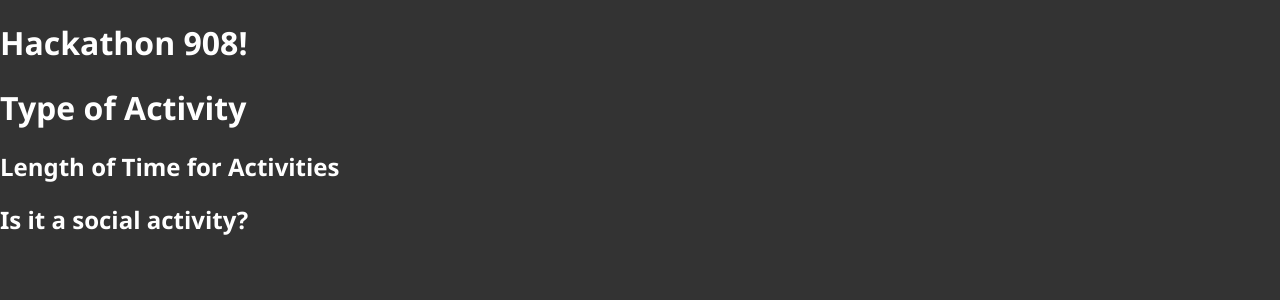
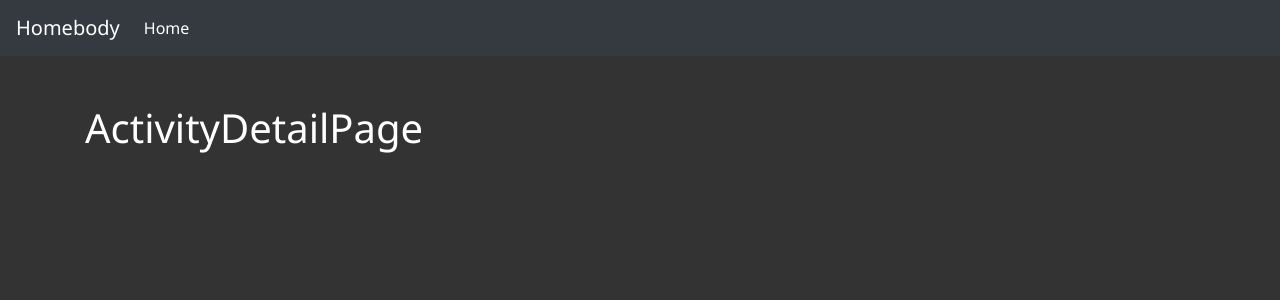
Before and after one commit to j-blaz3/hackathon-908, a React (Create React App) app: page /activity/1 in a window 1280 px wide. Shown: the top 300 px of the page. Built offline with nearby package versions, Linux system fonts and the light colour scheme.

Commit message:
added NavBar and Routing to ActivityDetailsPage

```diff
--- a/package.json
+++ b/package.json
@@ -8,6 +8,7 @@
     "@testing-library/user-event": "^12.2.2",
     "react": "^17.0.1",
     "react-dom": "^17.0.1",
+    "react-router-dom": "^5.2.0",
     "react-scripts": "4.0.1",
     "web-vitals": "^0.2.4"
   },
--- a/public/index.html
+++ b/public/index.html
@@ -1,6 +1,7 @@
 <!DOCTYPE html>
 <html lang="en">
   <head>
+    <!-- Required meta tags -->
     <meta charset="utf-8" />
     <link rel="icon" href="%PUBLIC_URL%/favicon.ico" />
     <meta name="viewport" content="width=device-width, initial-scale=1" />
@@ -11,10 +12,16 @@
     />
     <link rel="apple-touch-icon" href="%PUBLIC_URL%/logo192.png" />
     <link rel="manifest" href="%PUBLIC_URL%/manifest.json" />
+    <!-- Bootstrap CSS -->
+    <link rel="stylesheet" href="https://cdn.jsdelivr.net/npm/bootstrap@4.5.3/dist/css/bootstrap.min.css" integrity="sha384-TX8t27EcRE3e/ihU7zmQxVncDAy5uIKz4rEkgIXeMed4M0jlfIDPvg6uqKI2xXr2" crossorigin="anonymous">
     <title>Homebody</title>
   </head>
   <body>
     <noscript>You need to enable JavaScript to run this app.</noscript>
     <div id="root"></div>
+
+  <!-- Option 1: jQuery and Bootstrap Bundle (includes Popper) -->
+  <script src="https://code.jquery.com/jquery-3.5.1.slim.min.js" integrity="sha384-DfXdz2htPH0lsSSs5nCTpuj/zy4C+OGpamoFVy38MVBnE+IbbVYUew+OrCXaRkfj" crossorigin="anonymous"></script>
+  <script src="https://cdn.jsdelivr.net/npm/bootstrap@4.5.3/dist/js/bootstrap.bundle.min.js" integrity="sha384-ho+j7jyWK8fNQe+A12Hb8AhRq26LrZ/JpcUGGOn+Y7RsweNrtN/tE3MoK7ZeZDyx" crossorigin="anonymous"></script>
   </body>
 </html>
--- a/src/App.js
+++ b/src/App.js
@@ -1,35 +1,26 @@
 import React from "react";
-import Activity from "./components/Activity";
+import { Switch, Route } from "react-router-dom";
+import ActivityDetailPage from "./pages/ActivityDetailPage";
+import Navbar from "./components/Navbar";
+
 import "./style.css";
 
 class App extends React.Component {
-  state = {
-    type: "Type of Activity",
-    time: "Length of Time for Activities",
-    social: "Is it a social activity?",
-  };
   render() {
     return (
-      <div>
-        <h1>Hackathon 908!</h1>
-        <Activity
-          type={this.state.type}
-          time={this.state.time}
-          social={this.state.social}
-        />
-      </div>
+      <>
+        <Navbar />
+        <div className="container">
+          <Switch>
+            <Route
+              path="/activity/:activityId"
+              component={ActivityDetailPage}
+            />
+          </Switch>
+        </div>
+      </>
     );
   }
-  // return React.createElement(
-  //   "div",
-  //   {},
-  //   React.createElement("h1", {}, "Hackathon 908!"),
-  //   React.createElement(Activity, {
-  //     type: "Type of Activity",
-  //     time: "Length of Time for Activities",
-  //     social: "Is it a social activity?",
-  //   })
-  // );
 }
 
 export default App;
--- a/src/components/Activity.js
+++ b/src/components/Activity.js
@@ -3,6 +3,7 @@ import React from "react";
 const Activity = (props) => {
   return (
     <div>
+      <h1>Hackathon 908!</h1>
       <h1>{props.type}</h1>
       <h2>{props.time}</h2>
       <h2>{props.social}</h2>
--- /dev/null
+++ b/src/components/Navbar.js
@@ -0,0 +1,35 @@
+import React from "react";
+import { NavLink, Link } from "react-router-dom";
+
+function Navbar() {
+  return (
+    <nav className="navbar navbar-expand navbar-dark bg-dark mb-5">
+      <Link className="navbar-brand" to="/">
+        Homebody
+      </Link>
+      <button
+        className="navbar-toggler"
+        type="button"
+        data-toggle="collapse"
+        data-target="#navbarsExample04"
+        aria-controls="navbarsExample04"
+        aria-expanded="false"
+        aria-label="Toggle navigation"
+      >
+        <span className="navbar-toggler-icon"></span>
+      </button>
+
+      <div className="collapse navbar-collapse" id="navbarsExample04">
+        <ul className="navbar-nav mr-auto">
+          <li className="nav-item">
+            <NavLink className="nav-link" to="/">
+              Home
+            </NavLink>
+          </li>
+        </ul>
+      </div>
+    </nav>
+  );
+}
+
+export default Navbar;
--- a/src/index.js
+++ b/src/index.js
@@ -1,10 +1,13 @@
 import React from "react";
 import ReactDOM from "react-dom";
+import { BrowserRouter as Router } from "react-router-dom";
 import App from "./App";
 
 ReactDOM.render(
   <React.StrictMode>
-    <App />
+    <Router>
+      <App />
+    </Router>
   </React.StrictMode>,
   document.getElementById("root")
 );
--- /dev/null
+++ b/src/pages/ActivityDetailPage.js
@@ -0,0 +1,10 @@
+import React from "react";
+
+class ActivityDetailPage extends React.Component {
+  state = {};
+  render() {
+    return <h1>ActivityDetailPage</h1>;
+  }
+}
+
+export default ActivityDetailPage;
```
Also changed, not shown: src/components/Detail.js (added, +13 -0 lines), 2 other files (tests, documents, lock files or other folders).
